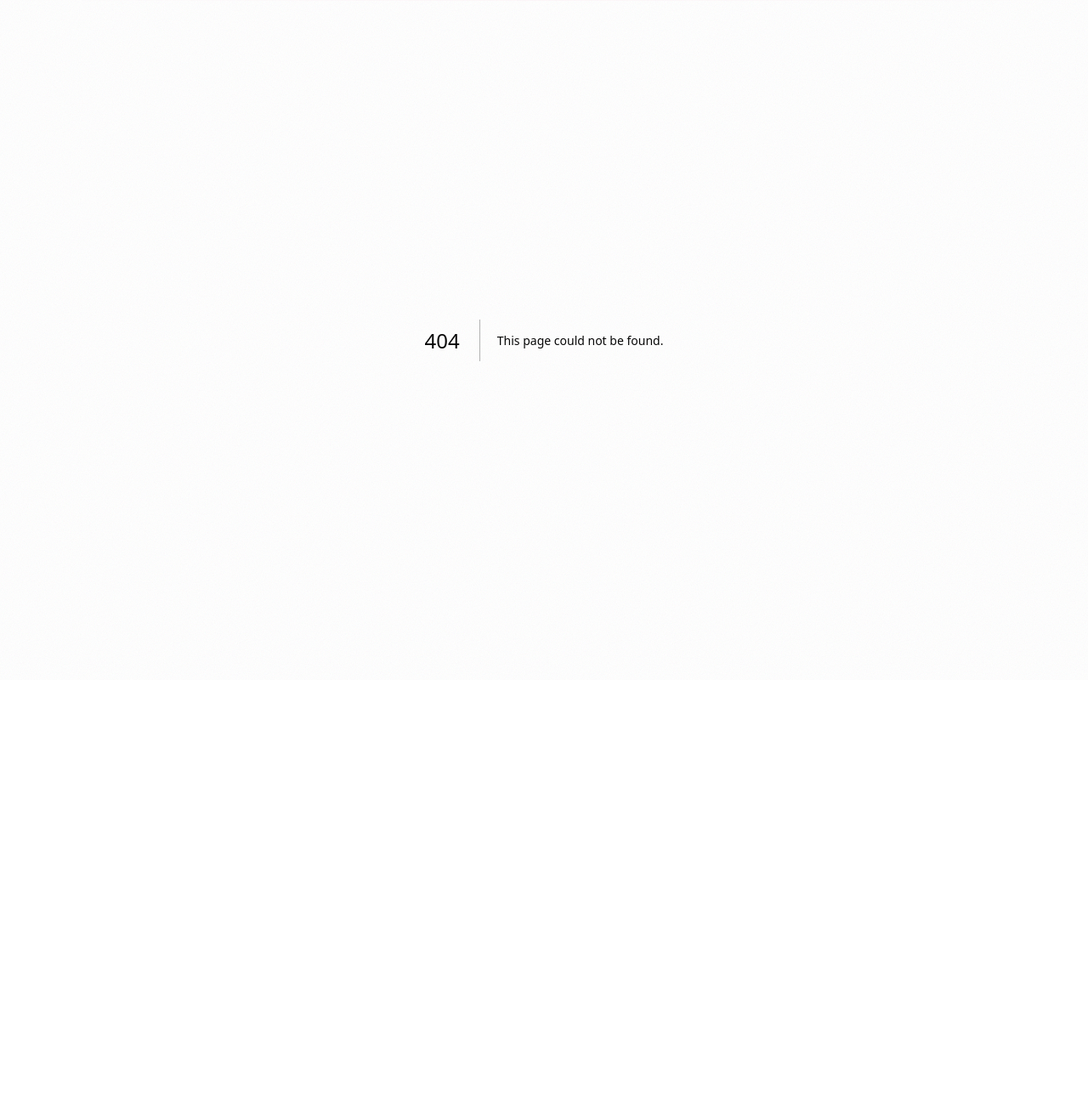
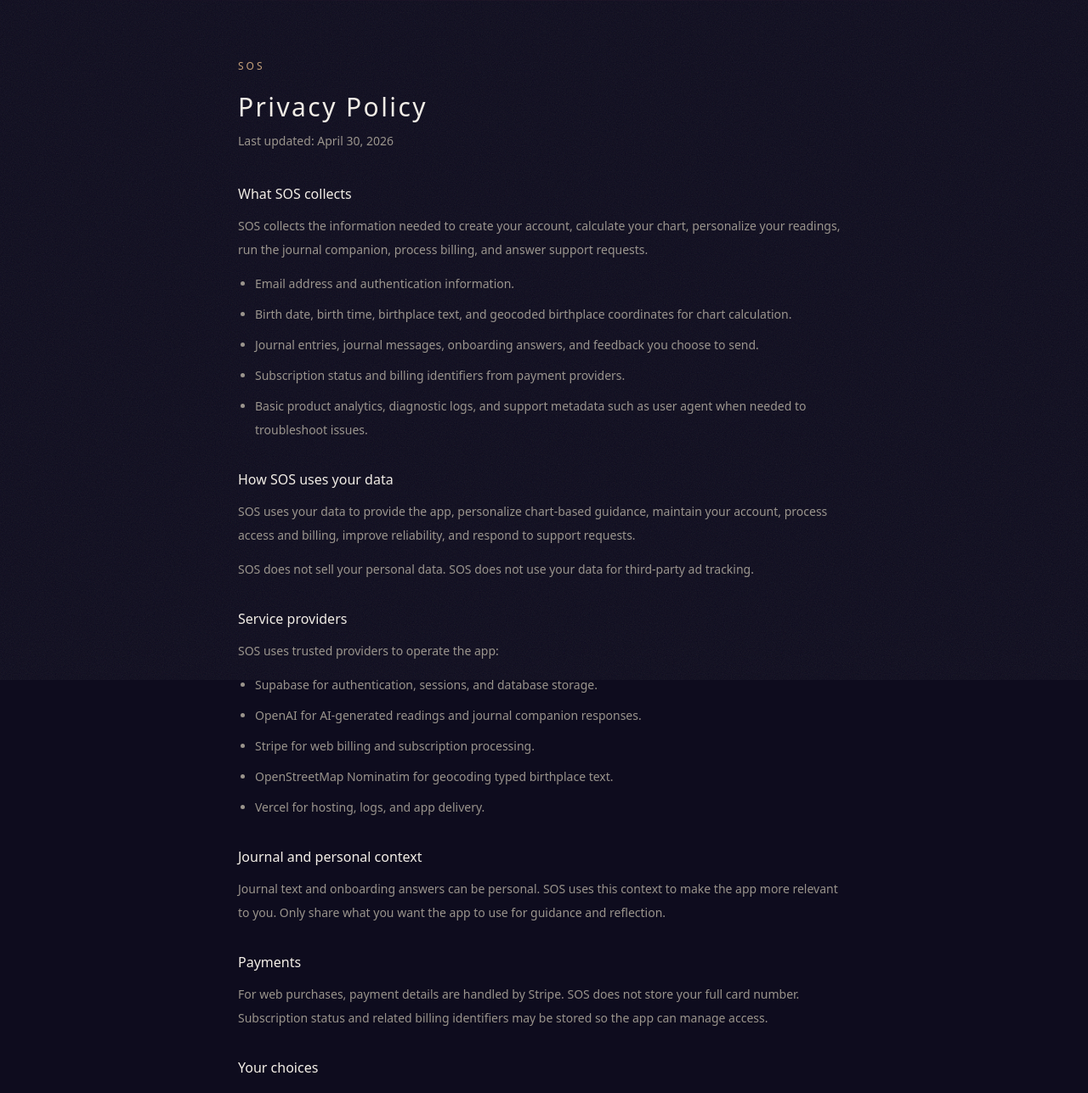
Before and after one commit to BeyondbyAnaliesa/sos-app, a Next.js app: page /privacy in a window 1280 px wide. Before the commit this address had no page. Shown: the top 1286 px of the page at 85% size. Before the commit the page ends 800 px from the top, so only its background shows below. Built offline with nearby package versions, Linux system fonts and the light colour scheme; a web font is replaced by a local one.

Commit message:
Add App Store privacy and support routes

```diff
--- a/src/app/more/page.tsx
+++ b/src/app/more/page.tsx
@@ -33,10 +33,10 @@ const LINKS = [
     paid:  false,
   },
   {
-    href:  'mailto:support@getsos.app',
+    href:  '/support',
     glyph: '◆',
     title: 'Contact Support',
-    desc:  'We read every message',
+    desc:  'Get help or send us details',
     paid:  false,
   },
 ];
@@ -65,7 +65,7 @@ export default async function MorePage() {
         {LINKS.map((link) => {
           const locked = link.paid && !paid;
           const href = locked ? '/upgrade' : link.href;
-          const isExternal = link.href.startsWith('mailto:');
+          const isExternal = false;
 
           const inner = (
             <div className="flex items-center justify-between rounded-[10px] border border-[var(--color-border-subtle)] bg-[var(--color-surface)] px-5 py-5 hover:border-[var(--color-border)]">
--- /dev/null
+++ b/src/app/privacy/page.tsx
@@ -0,0 +1,99 @@
+import type { Metadata } from 'next';
+import Link from 'next/link';
+
+export const metadata: Metadata = {
+  title: 'Privacy Policy | SOS',
+  description: 'How SOS handles account, chart, journal, billing, and support data.',
+};
+
+const UPDATED = 'April 30, 2026';
+
+export default function PrivacyPage() {
+  return (
+    <main className="mx-auto w-full max-w-3xl px-5 py-12 sm:px-6 sm:py-16">
+      <header className="mb-10">
+        <Link href="/" className="text-xs uppercase tracking-[0.25em] text-[var(--color-copper)] hover:underline">
+          SOS
+        </Link>
+        <h1 className="mt-5 text-3xl font-light tracking-[0.08em] text-[var(--color-text)]">
+          Privacy Policy
+        </h1>
+        <p className="mt-3 text-sm text-[var(--color-text-muted)]">Last updated: {UPDATED}</p>
+      </header>
+
+      <div className="space-y-8 text-sm leading-7 text-[var(--color-text-muted)]">
+        <section className="space-y-3">
+          <h2 className="text-base font-medium text-[var(--color-text)]">What SOS collects</h2>
+          <p>
+            SOS collects the information needed to create your account, calculate your chart, personalize your readings, run the journal companion, process billing, and answer support requests.
+          </p>
+          <ul className="list-disc space-y-2 pl-5">
+            <li>Email address and authentication information.</li>
+            <li>Birth date, birth time, birthplace text, and geocoded birthplace coordinates for chart calculation.</li>
+            <li>Journal entries, journal messages, onboarding answers, and feedback you choose to send.</li>
+            <li>Subscription status and billing identifiers from payment providers.</li>
+            <li>Basic product analytics, diagnostic logs, and support metadata such as user agent when needed to troubleshoot issues.</li>
+          </ul>
+        </section>
+
+        <section className="space-y-3">
+          <h2 className="text-base font-medium text-[var(--color-text)]">How SOS uses your data</h2>
+          <p>
+            SOS uses your data to provide the app, personalize chart-based guidance, maintain your account, process access and billing, improve reliability, and respond to support requests.
+          </p>
+          <p>
+            SOS does not sell your personal data. SOS does not use your data for third-party ad tracking.
+          </p>
+        </section>
+
+        <section className="space-y-3">
+          <h2 className="text-base font-medium text-[var(--color-text)]">Service providers</h2>
+          <p>SOS uses trusted providers to operate the app:</p>
+          <ul className="list-disc space-y-2 pl-5">
+            <li>Supabase for authentication, sessions, and database storage.</li>
+            <li>OpenAI for AI-generated readings and journal companion responses.</li>
+            <li>Stripe for web billing and subscription processing.</li>
+            <li>OpenStreetMap Nominatim for geocoding typed birthplace text.</li>
+            <li>Vercel for hosting, logs, and app delivery.</li>
+          </ul>
+        </section>
+
+        <section className="space-y-3">
+          <h2 className="text-base font-medium text-[var(--color-text)]">Journal and personal context</h2>
+          <p>
+            Journal text and onboarding answers can be personal. SOS uses this context to make the app more relevant to you. Only share what you want the app to use for guidance and reflection.
+          </p>
+        </section>
+
+        <section className="space-y-3">
+          <h2 className="text-base font-medium text-[var(--color-text)]">Payments</h2>
+          <p>
+            For web purchases, payment details are handled by Stripe. SOS does not store your full card number. Subscription status and related billing identifiers may be stored so the app can manage access.
+          </p>
+        </section>
+
+        <section className="space-y-3">
+          <h2 className="text-base font-medium text-[var(--color-text)]">Your choices</h2>
+          <p>
+            You can contact SOS to ask about your account, request support, or ask for deletion where applicable. Some data may need to be retained for legal, security, billing, or operational reasons.
+          </p>
+        </section>
+
+        <section className="space-y-3">
+          <h2 className="text-base font-medium text-[var(--color-text)]">Contact</h2>
+          <p>
+            For privacy or support questions, email{' '}
+            <a href="mailto:support@getsos.app" className="text-[var(--color-copper)] hover:underline">
+              support@getsos.app
+            </a>
+            .
+          </p>
+        </section>
+
+        <p className="border-t border-[var(--color-border-subtle)] pt-6 text-xs opacity-70">
+          This policy is a product-facing summary and should be reviewed before final App Store filing or wider commercial launch.
+        </p>
+      </div>
+    </main>
+  );
+}
--- /dev/null
+++ b/src/app/support/page.tsx
@@ -0,0 +1,72 @@
+import type { Metadata } from 'next';
+import Link from 'next/link';
+
+export const metadata: Metadata = {
+  title: 'Support | SOS',
+  description: 'Get help with SOS accounts, access, subscriptions, feedback, and app issues.',
+};
+
+export default function SupportPage() {
+  return (
+    <main className="mx-auto w-full max-w-3xl px-5 py-12 sm:px-6 sm:py-16">
+      <header className="mb-10">
+        <Link href="/" className="text-xs uppercase tracking-[0.25em] text-[var(--color-copper)] hover:underline">
+          SOS
+        </Link>
+        <h1 className="mt-5 text-3xl font-light tracking-[0.08em] text-[var(--color-text)]">
+          Support
+        </h1>
+        <p className="mt-3 text-sm leading-7 text-[var(--color-text-muted)]">
+          Need help with your account, tester access, subscription, journal, chart, or daily reading? Start here.
+        </p>
+      </header>
+
+      <div className="space-y-6 text-sm leading-7 text-[var(--color-text-muted)]">
+        <section className="rounded-[10px] border border-[var(--color-border-subtle)] bg-[var(--color-surface)] p-5">
+          <h2 className="text-base font-medium text-[var(--color-text)]">Email support</h2>
+          <p className="mt-2">
+            Email{' '}
+            <a href="mailto:support@getsos.app" className="text-[var(--color-copper)] hover:underline">
+              support@getsos.app
+            </a>{' '}
+            with the email address on your SOS account and a short note about what happened.
+          </p>
+        </section>
+
+        <section className="rounded-[10px] border border-[var(--color-border-subtle)] bg-[var(--color-surface)] p-5">
+          <h2 className="text-base font-medium text-[var(--color-text)]">Send in-app feedback</h2>
+          <p className="mt-2">
+            If you can open the app, use the feedback form so the issue reaches the product queue with the right context.
+          </p>
+          <Link href="/feedback" className="mt-4 inline-block text-xs uppercase tracking-widest text-[var(--color-copper)] hover:underline">
+            Open feedback
+          </Link>
+        </section>
+
+        <section className="rounded-[10px] border border-[var(--color-border-subtle)] bg-[var(--color-surface)] p-5">
+          <h2 className="text-base font-medium text-[var(--color-text)]">Tester access</h2>
+          <p className="mt-2">
+            If you have an invite code, enter it on the tester access page while signed in.
+          </p>
+          <Link href="/access" className="mt-4 inline-block text-xs uppercase tracking-widest text-[var(--color-copper)] hover:underline">
+            Open tester access
+          </Link>
+        </section>
+
+        <section className="rounded-[10px] border border-[var(--color-border-subtle)] bg-[var(--color-surface)] p-5">
+          <h2 className="text-base font-medium text-[var(--color-text)]">Include this when you write</h2>
+          <ul className="mt-2 list-disc space-y-2 pl-5">
+            <li>What page you were on.</li>
+            <li>What you expected to happen.</li>
+            <li>What actually happened.</li>
+            <li>Your device and browser if you know them.</li>
+          </ul>
+        </section>
+
+        <p className="text-xs opacity-70">
+          SOS does not provide medical, mental health, legal, or financial advice. For urgent personal safety concerns, contact local emergency services or a qualified professional.
+        </p>
+      </div>
+    </main>
+  );
+}
```
Also changed, not shown: 2 other files (tests, documents, lock files or other folders).
